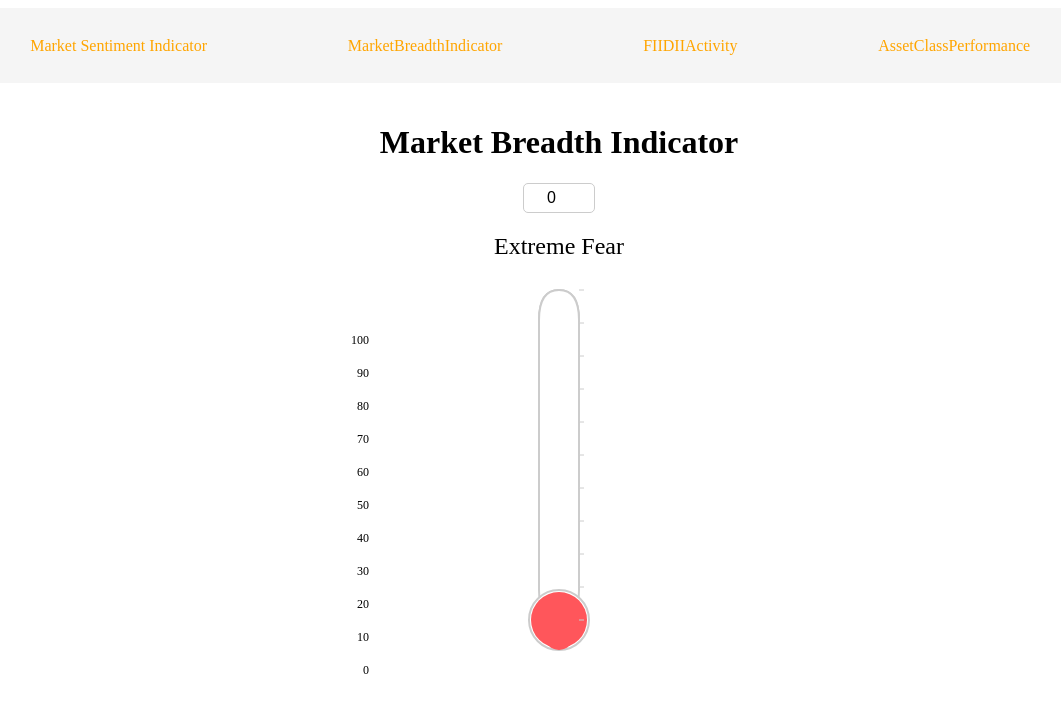
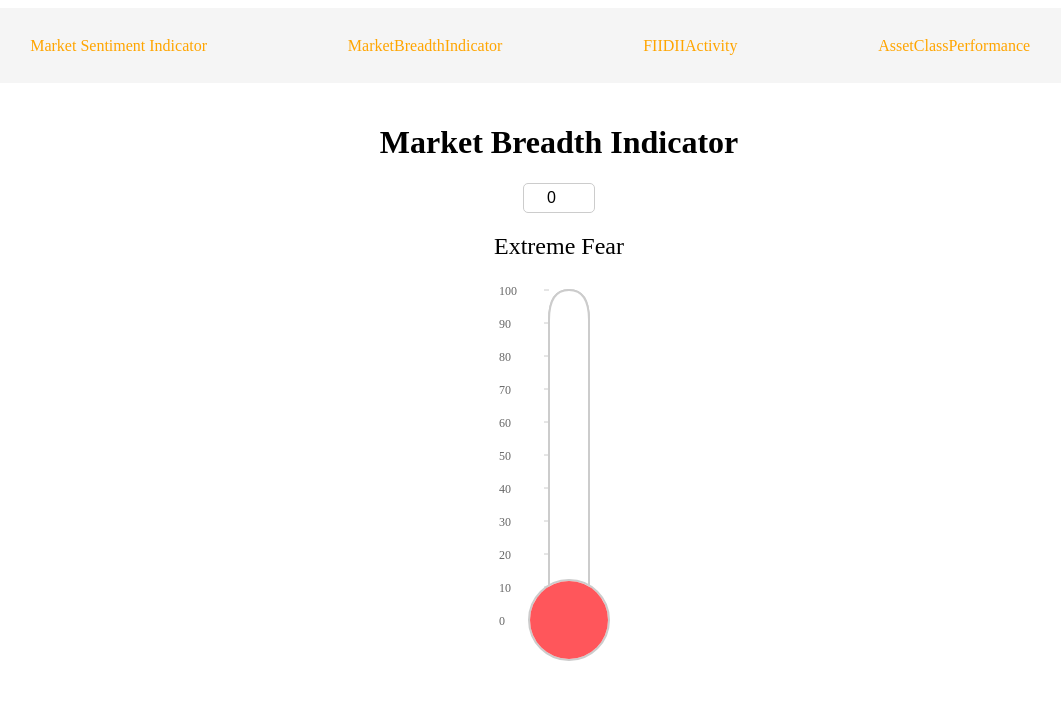
Before and after one commit to darshan-vgithub/Market_Sentiment_Indicator, a React (Create React App) app: page /MarketBreadthIndicator in a window 1280 px wide. Shown: the top 712 px of the page, without its empty margins (81-1142 px from the left). Built offline with nearby package versions, Linux system fonts and the light colour scheme.

Commit message:
fixed the radius of bulb in the svg

```diff
--- a/src/components/MarketBreadthIndicator.css
+++ b/src/components/MarketBreadthIndicator.css
@@ -12,7 +12,7 @@
 
 .thermometer-wrapper {
   position: relative;
-  width: 100px;
+  width: 120px;
   height: 400px;
 }
 
@@ -21,22 +21,10 @@
   height: 100%;
 }
 
-.temperature-scale {
-  position: absolute;
-  left: -30px;
-  top: 0;
-  bottom: 0;
-  display: flex;
-  flex-direction: column;
-  justify-content: space-between;
-  height: 100%;
-}
-
-.scale-mark {
+.scale-number {
   font-size: 12px;
-  position: absolute;
-  right: 110px;
-  transform: translateY(50%);
+  text-anchor: start;
+  fill: #666;
 }
 
 .range-title {
--- a/src/components/MarketBreadthIndicator.jsx
+++ b/src/components/MarketBreadthIndicator.jsx
@@ -46,33 +46,56 @@
       <div className="icon-container">
         <div className="range-title">{rangeData.title}</div>
         <div className="thermometer-wrapper">
-          <svg viewBox="0 0 100 400" className="thermometer-svg">
+          <svg viewBox="0 0 120 400" className="thermometer-svg">
+            {/* Scale numbers */}
+            {[100, 90, 80, 70, 60, 50, 40, 30, 20, 10, 0].map((temp) => (
+              <text
+                key={temp}
+                x="0"
+                y={350 - temp * 3.3 + 5}
+                className="scale-number"
+              >
+                {temp}
+              </text>
+            ))}
+            {/* Scale lines */}
+            {[0, 10, 20, 30, 40, 50, 60, 70, 80, 90, 100].map((mark) => (
+              <line
+                key={mark}
+                x1="45"
+                y1={350 - mark * 3.3}
+                x2="50"
+                y2={350 - mark * 3.3}
+                stroke="#ccc"
+                strokeWidth="1"
+              />
+            ))}
             {/* Thermometer outline */}
             <path
-              d="M30 50 Q30 20 50 20 Q70 20 70 50 V320 Q70 350 50 350 Q30 350 30 320 Z"
+              d="M50 50 Q50 20 70 20 Q90 20 90 50 V320 Q90 350 70 350 Q50 350 50 320 Z"
               fill="white"
               stroke="#ccc"
               strokeWidth="2"
             />
             {/* Rounded top */}
             <path
-              d="M30 50 Q30 20 50 20 Q70 20 70 50"
+              d="M50 50 Q50 20 70 20 Q90 20 90 50"
               fill="white"
               stroke="#ccc"
               strokeWidth="2"
             />
             {/* Bulb */}
             <circle
-              cx="50"
+              cx="70"
               cy="350"
-              r="30"
+              r="40"
               fill="white"
               stroke="#ccc"
               strokeWidth="2"
             />
             {/* Mercury */}
             <rect
-              x="35"
+              x="55"
               y={350 - value * 3.3}
               width="30"
               height={value * 3.3 + 30}
@@ -80,31 +103,8 @@
               rx="15"
             />
             {/* Bulb fill */}
-            <circle cx="50" cy="350" r="28" fill={rangeData.color} />
-            {/* Scale lines */}
-            {[0, 10, 20, 30, 40, 50, 60, 70, 80, 90, 100].map((mark) => (
-              <line
-                key={mark}
-                x1="70"
-                y1={350 - mark * 3.3}
-                x2="75"
-                y2={350 - mark * 3.3}
-                stroke="#ccc"
-                strokeWidth="1"
-              />
-            ))}
+            <circle cx="70" cy="350" r="39" fill={rangeData.color} />
           </svg>
-          <div className="temperature-scale">
-            {[100, 90, 80, 70, 60, 50, 40, 30, 20, 10, 0].map((temp) => (
-              <div
-                key={temp}
-                className="scale-mark"
-                style={{ bottom: `${temp * 3.3}px` }}
-              >
-                {temp}
-              </div>
-            ))}
-          </div>
         </div>
       </div>
     </div>
```
